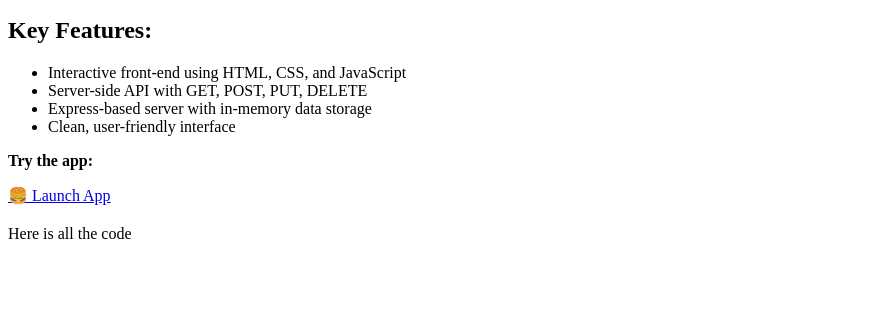
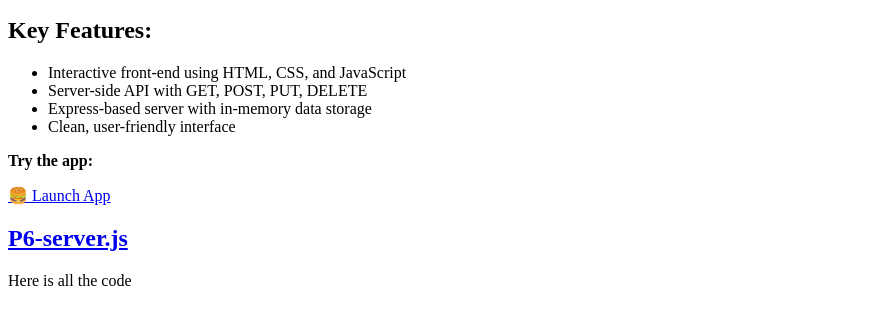
Before and after one commit to bboyden/project-6, a plain HTML site: page index.html in a window 1280 px wide. Shown: the part 101-426 px from the top of the page, without its empty margins (0-882 px from the left). Drawn offline with Linux system fonts and the light colour scheme.

Commit message:
Update index.html

```diff
--- a/index.html
+++ b/index.html
@@ -19,7 +19,7 @@
   <p><strong>Try the app:</strong></p>
   <a href="p6.html">🍔 Launch App</a>
   <h2>
-  <a href="https://bboyden.github.io/project-6"></a>
+  <a href="https://bboyden.github.io/project-6">P6-server.js</a>
 </h2>
 <p>
    Here is all the code
```
